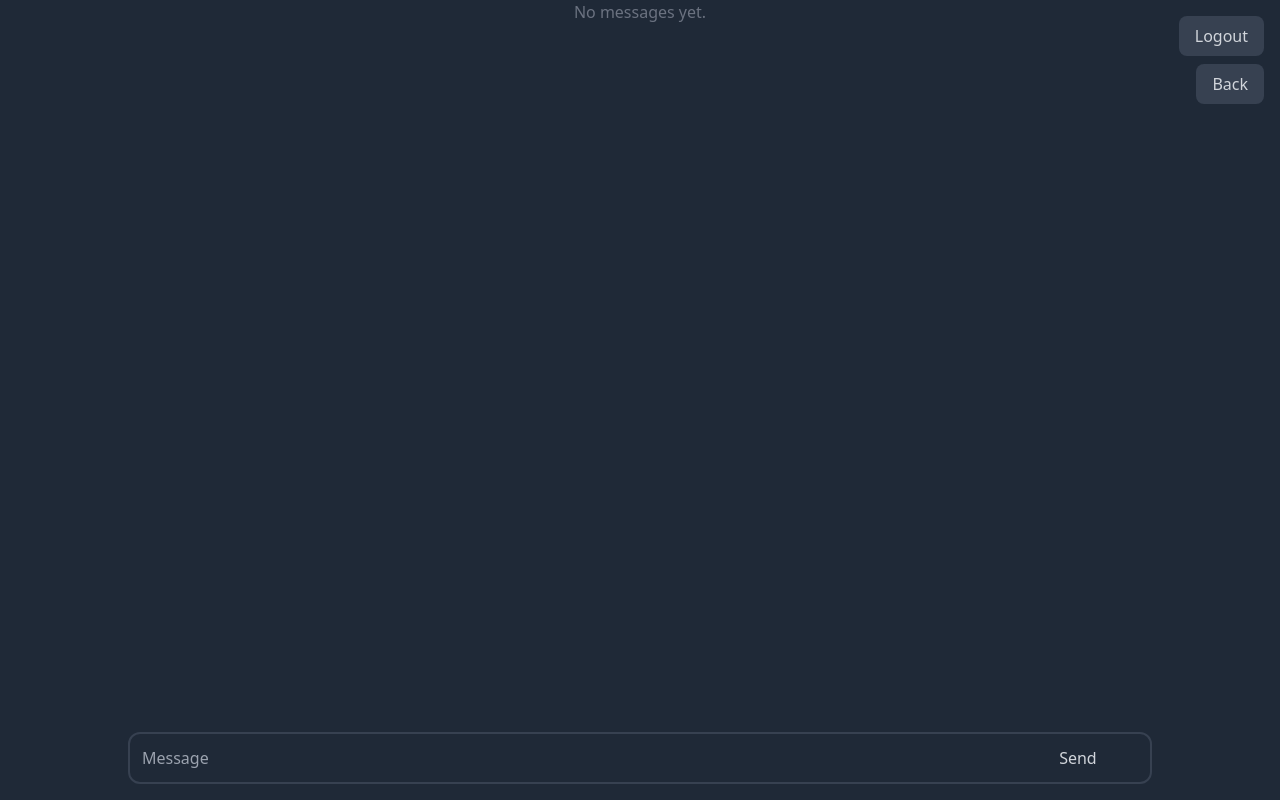
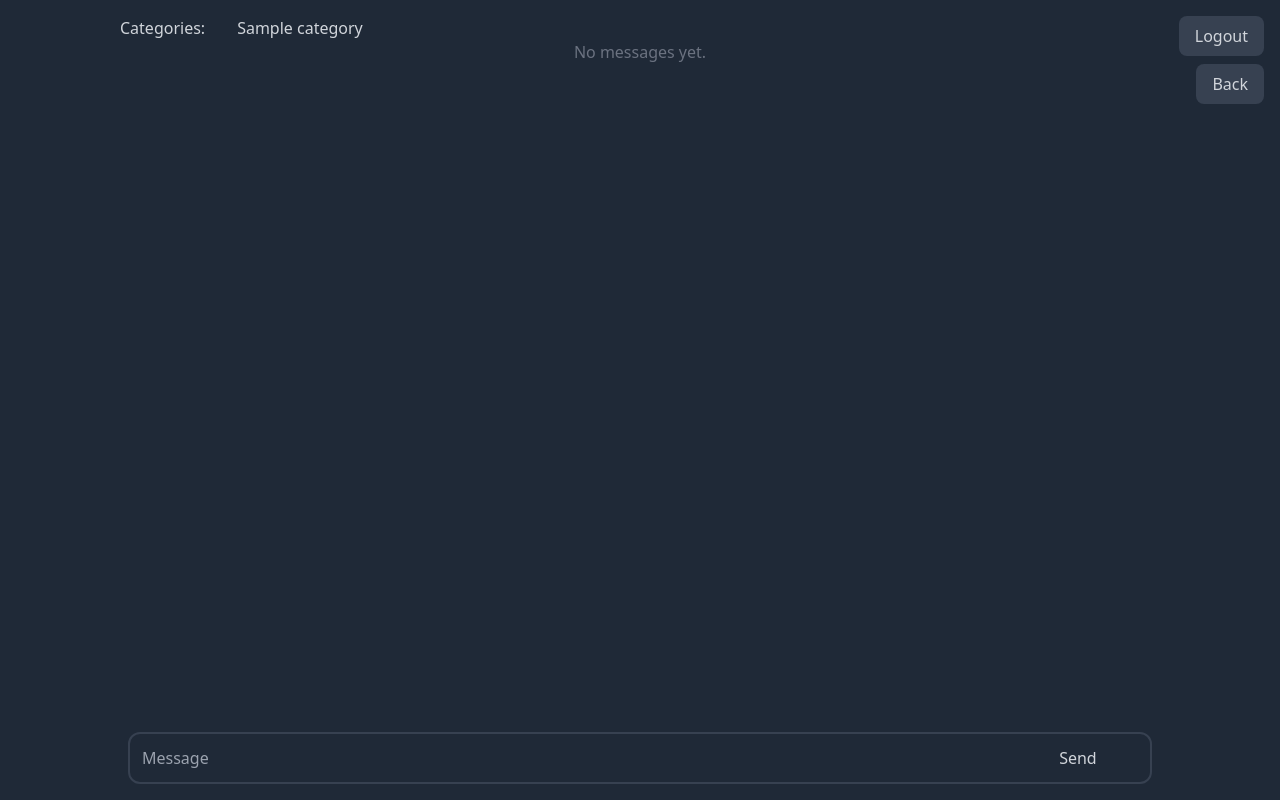
Before and after one commit to nlinnanen/chatapp, a Flask app: template flaskr/templates/conversation.html in a window 1280 px wide. Run offline with Flask 3, Linux system fonts and the light colour scheme; the visitor is signed in with stand-in values (Sample User, id 1); the template is opened without the code that fills it: most values are stand-ins (such as "Sample title", 1, 10 or a date in 2020); style sheets or scripts are compiled from the project's sources; some libraries are stand-ins or nearby versions.

Commit message:
Add feature to add categories to conversation

```diff
--- a/flaskr/routes/__init__.py
+++ b/flaskr/routes/__init__.py
@@ -1,10 +1,12 @@
 from flaskr import app
 from flaskr.db.conversations import get_conversations
+from flaskr.db.categories import get_categories
 from flask import render_template
 
 @app.route("/")
 def index():
     conversations = get_conversations()
-    return render_template("index.html", conversations=conversations)
+    categories = get_categories()
+    return render_template("index.html", conversations=conversations, categories=categories)
 
 from . import login, categories, messages, users, conversations
--- a/flaskr/routes/conversations.py
+++ b/flaskr/routes/conversations.py
@@ -1,17 +1,19 @@
 from flaskr import app
-from ..db import conversations, messages
+from ..db import conversations, messages, categories
 from flask import render_template, request, redirect
 
 @app.route("/conversations", methods=["POST"])
 def post_conversation():
-    created_conversation = conversations.create_conversation()
+    categories = request.form.getlist('categories')
+    created_conversation = conversations.create_conversation(categories)
     return redirect(f'/conversations/{created_conversation[0]}')
 
 @app.route("/conversations/<id>", methods=["GET"])
 def get_conversation_id(id):
     conversation = conversations.get_conversation(id)
     message_list = messages.get_messages(id)
-    return render_template("conversation.html", conversation=conversation, messages=message_list)
+    category_list = categories.get_conversation_categories(id)
+    return render_template("conversation.html", conversation=conversation, messages=message_list, categories=category_list)
 
 @app.route("/conversations/<id>", methods=["DELETE"])
 def delete_conversation(id):
--- a/flaskr/templates/base.html
+++ b/flaskr/templates/base.html
@@ -6,6 +6,14 @@
   <title>Chat</title>
   <script src="https://unpkg.com/htmx.org@1.9.10"></script>
   <link rel="stylesheet" href="/static/output.css">
+  <script src="https://ajax.googleapis.com/ajax/libs/jquery/3.7.1/jquery.min.js"></script>
+  <link href="https://cdn.jsdelivr.net/npm/select2@4.1.0-rc.0/dist/css/select2.min.css" rel="stylesheet" />
+  <script src="https://cdn.jsdelivr.net/npm/select2@4.1.0-rc.0/dist/js/select2.min.js"></script>
+  <script>
+    $(document).ready(function () {
+      $('.js-example-basic-multiple').select2();
+    });
+  </script>
 </head>
 
 <body class="bg-gray-800 text-gray-300">
--- /dev/null
+++ b/flaskr/templates/category_select.html
@@ -0,0 +1,5 @@
+{% extends 'base.html' %}
+
+{% block content %}
+
+{% endblock %}
--- a/flaskr/templates/conversation.html
+++ b/flaskr/templates/conversation.html
@@ -2,9 +2,16 @@
 
 {% block content %}
 <a href="/" class="fixed bg-gray-700 py-2 px-4 rounded-lg right-0 m-4 mt-16">Back</a>
-<div class="flex h-screen w-screen justify-center">
+<div class="flex flex-col h-screen w-screen items-center p-4">
+  <div class="w-10/12 flex space-x-8">
+    <h2>Categories:</h2>
+    {% for category in categories %}
+    <h2>{{ category.name }}</h2>
+    {% endfor %}
+  </div>
   {% include 'message_list.html' %}
-  <form hx-post="/conversations/{{ conversation.id }}/messages" hx-target="#message-list" hx-swap="beforeend" class="center fixed bottom-0 m-4 flex w-4/5 flex-col items-center">
+  <form hx-post="/conversations/{{ conversation.id }}/messages" hx-target="#message-list" hx-swap="beforeend"
+    class="center fixed bottom-0 m-4 flex w-4/5 flex-col items-center">
     <div class="w-full rounded-xl border-2 border-gray-700 bg-gray-800 p-3">
       <input name="message" placeholder="Message" required class="w-11/12 bg-transparent" />
       <button class="">Send</button>
--- a/schema.sql
+++ b/schema.sql
@@ -12,15 +12,15 @@ CREATE TABLE IF NOT EXISTS conversations (
     created_at TIMESTAMP WITH TIME ZONE NOT NULL DEFAULT NOW()
 );
 
-CREATE TABLE IF NOT EXISTS category (
+CREATE TABLE IF NOT EXISTS categories (
     id UUID PRIMARY KEY DEFAULT gen_random_uuid(),
     name TEXT NOT NULL UNIQUE,
     created_at TIMESTAMP WITH TIME ZONE NOT NULL DEFAULT NOW()
 );
 
-CREATE TABLE IF NOT EXISTS category_conversation (
-    category_id UUID NOT NULL REFERENCES category(id),
-    conversation_id UUID NOT NULL REFERENCES conversations(id),
+CREATE TABLE IF NOT EXISTS categories_conversation (
+    category_id UUID NOT NULL REFERENCES categories(id),
+    conversation_id UUID NOT NULL REFERENCES conversations(id) ON DELETE CASCADE,
     PRIMARY KEY (category_id, conversation_id)
 );
 
@@ -33,5 +33,5 @@ CREATE TABLE IF NOT EXISTS messages (
 );
 
 
-INSERT INTO users (username, password) VALUES ('admin', 'admin');
-INSERT INTO users (username, password) VALUES ('user', 'user');
+INSERT INTO categories (name) VALUES ('General');
+INSERT INTO categories (name) VALUES ('Random');
```
Also changed, not shown: flaskr/db/categories.py (+16 -4 lines), flaskr/db/conversations.py (+6 -3 lines), flaskr/templates/index.html (+9 -2 lines).
